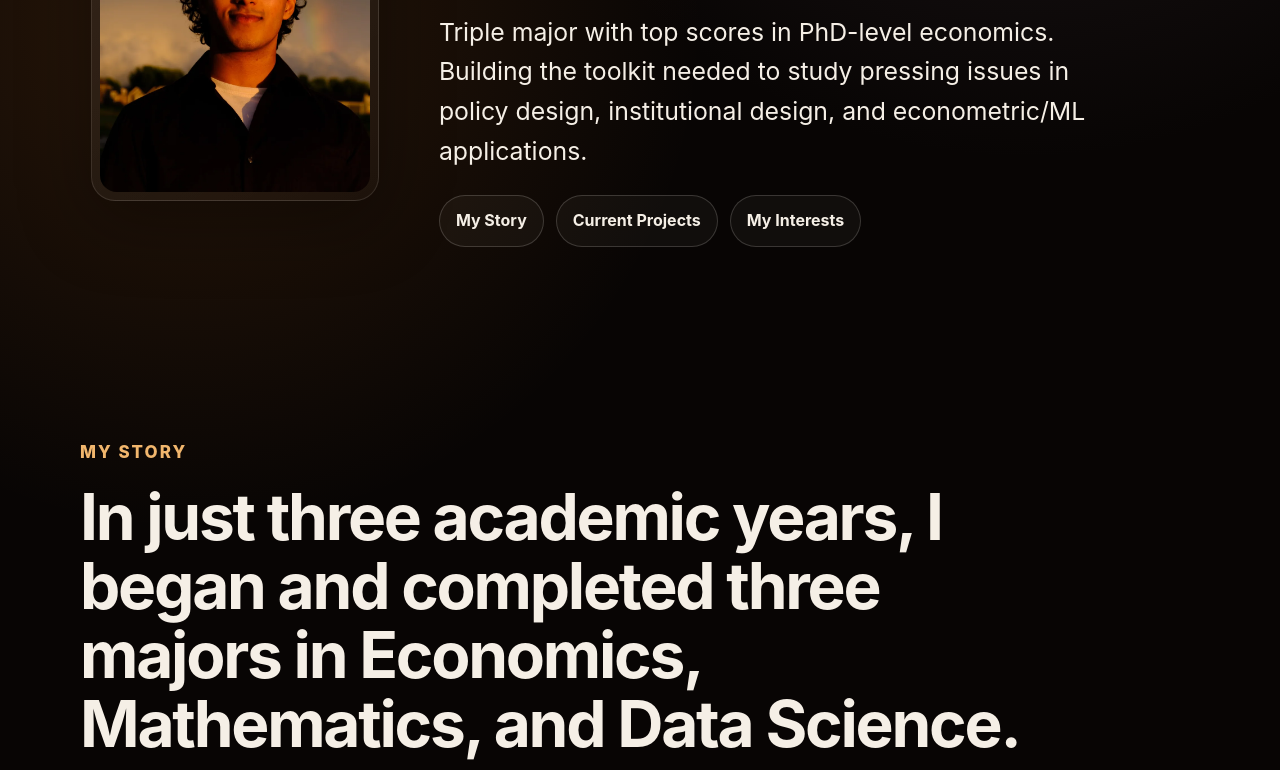
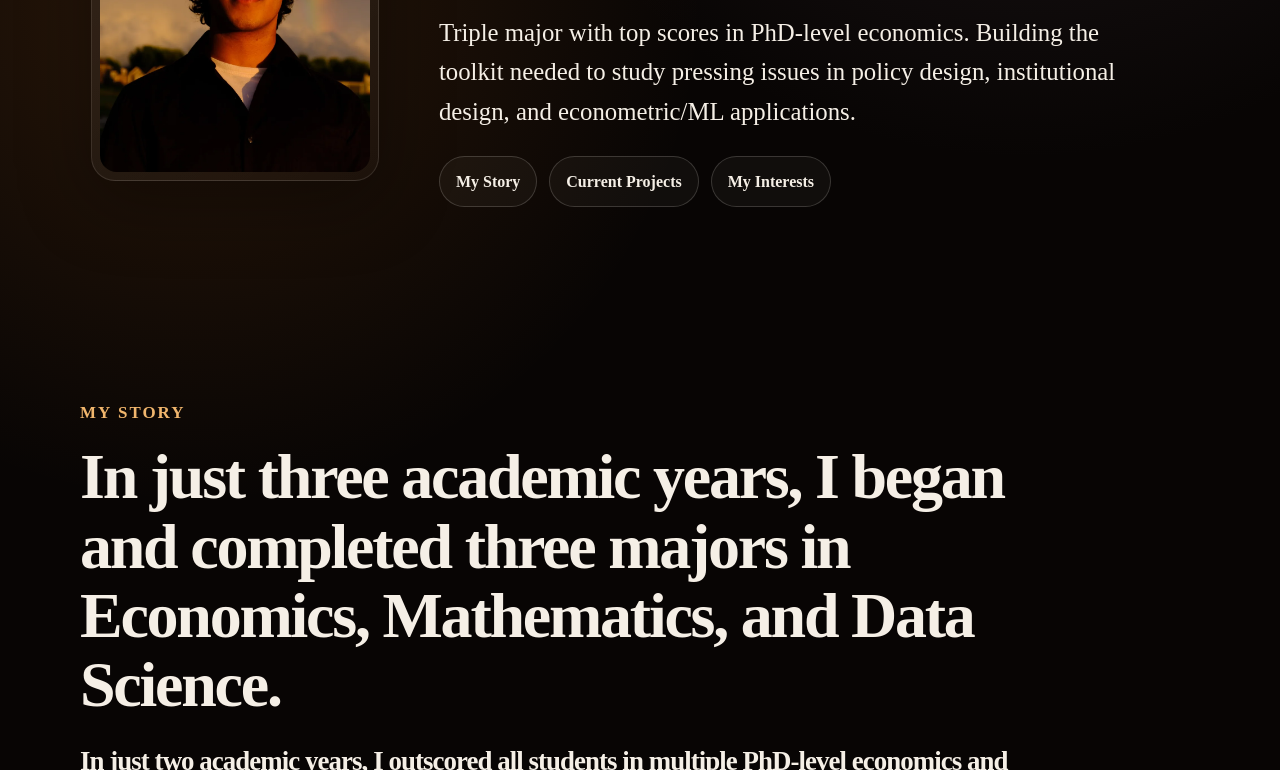
Before and after one commit to rishavbroy/rishavbroy.github.io, an Astro site: page / in a window 1280 px wide. Shown: the part 401-1171 px from the top of the page. Built offline with nearby package versions, Linux system fonts and the light colour scheme; Astro itself is replaced by a stand-in of ours.

Commit message:
Prep CSS for font experimentation

```diff
--- a/src/styles/global.css
+++ b/src/styles/global.css
@@ -16,7 +16,7 @@ body {
     radial-gradient(circle at 80% 0%, rgb(102 81 96 / 0.26), transparent 35rem),
     var(--bg);
   color: var(--text);
-  font-family: var(--font-sans);
+  font-family: var(--font-body);
   line-height: 1.6;
 }
 
@@ -46,6 +46,7 @@ p {
 h1,
 h2,
 h3 {
+  font-family: var(--font-heading);
   line-height: 1.08;
   letter-spacing: -0.035em;
 }
--- a/src/styles/tokens.css
+++ b/src/styles/tokens.css
@@ -19,8 +19,53 @@
   --tag-bg: #eadfce;
   --tag-text: #2a211d;
 
-  --font-sans: Inter, ui-sans-serif, system-ui, -apple-system, BlinkMacSystemFont, "Segoe UI", sans-serif;
-  --font-serif: Georgia, "Times New Roman", serif;
+  /*
+    List of font presets.
+
+    Minimalist:
+    --font-body: var(--font-lato);
+    --font-heading: var(--font-lato);
+
+    Warmer academic sans:
+    --font-body: var(--font-source-sans-3);
+    --font-heading: var(--font-source-sans-3);
+
+    Technical:
+    --font-body: var(--font-ibm-plex-sans);
+    --font-heading: var(--font-ibm-plex-sans);
+
+    Modern compact:
+    --font-body: var(--font-manrope);
+    --font-heading: var(--font-manrope);
+
+    Distinctive modern:
+    --font-body: var(--font-lato);
+    --font-heading: var(--font-cabinet-grotesk);
+
+    Formal academic:
+    --font-body: var(--font-source-sans-3);
+    --font-heading: var(--font-literata);
+
+    Editorial:
+    --font-body: var(--font-lato);
+    --font-heading: var(--font-newsreader);
+
+    Research-paper adjacent:
+    --font-body: var(--font-ibm-plex-sans);
+    --font-heading: var(--font-source-serif-4);
+
+    Literary/formal:
+    --font-body: var(--font-lato);
+    --font-heading: var(--font-crimson-pro);
+
+    Tasteful humanist:
+    --font-body: var(--font-source-sans-3);
+    --font-heading: var(--font-spectral);
+  */
+  --font-body: var(--font-lato);
+  --font-heading: var(--font-lato);
+  --font-sans: var(--font-body);
+  --font-serif: var(--font-heading);
 
   --container: 1120px;
   --radius-sm: 0.55rem;
```
